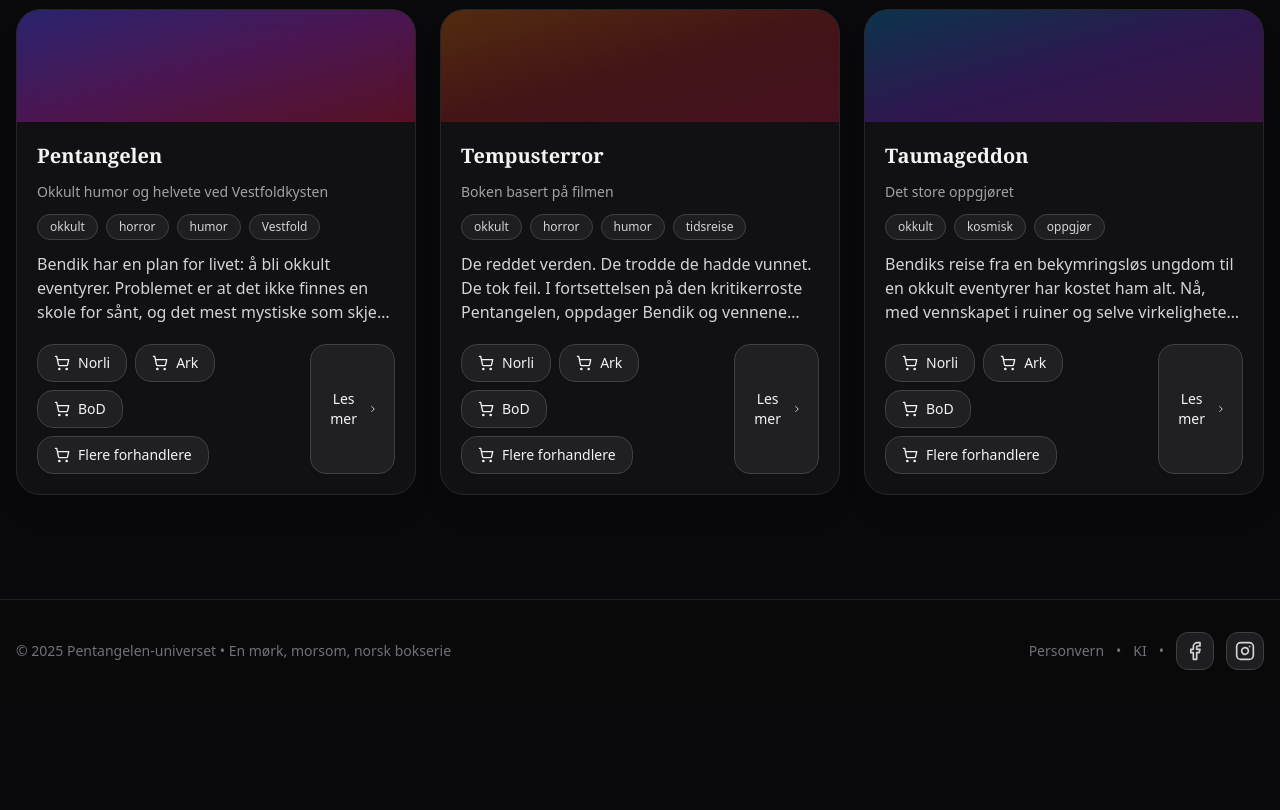
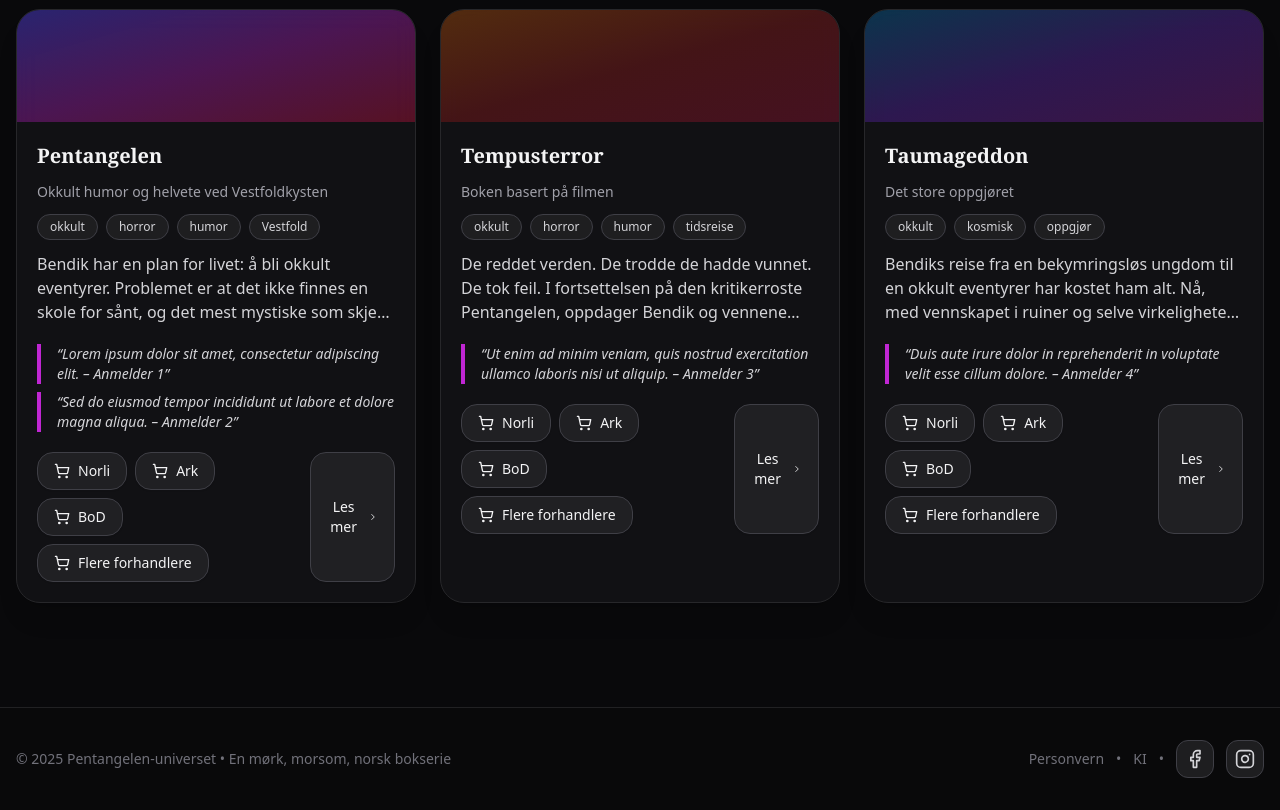
Before and after one commit to TorbenHR/pentangelen-site, a React (Vite) app: page / in a window 1280 px wide. Shown: the part 660-1470 px from the top of the page. Before the commit the page ends 1362 px from the top, so only its background shows below. Built offline with nearby package versions, Linux system fonts and the light colour scheme.

Commit message:
Legg til stilige sitater med lorem ipsum under bokbeskrivelser

```diff
--- a/src/App.jsx
+++ b/src/App.jsx
@@ -224,6 +224,10 @@ const BOOKS = [
     gradient: "from-indigo-700/50 via-fuchsia-700/40 to-rose-700/40",
     blurb:
       "Bendik har en plan for livet: å bli okkult eventyrer. Problemet er at det ikke finnes en skole for sånt, og det mest mystiske som skjer i Tønsberg er at det er noen som har agurkmiks på bensinstasjonspølsa. Men alt endrer seg den dagen han og kompisen Robban prøver å hjelpe en eksentrisk magiker som kan ha satt fyr på en leilighet. Plutselig er de Norges mest ukvalifiserte men dyktige etterforskere, jaktet av en udødelig nazisekt og skapninger som har krøpet ut av lokalhistorien. Pentangelen er en mørk, blodig og hysterisk morsom reise inn i Vestfolds hemmelige underverden, der den største trusselen kanskje ikke er glemte guder eller zombie-nazister, men dine egne dårlige ideer.",
+    quotes: [
+      { text: "Lorem ipsum dolor sit amet, consectetur adipiscing elit. – Anmelder 1" },
+      { text: "Sed do eiusmod tempor incididunt ut labore et dolore magna aliqua. – Anmelder 2" },
+    ],
     details: [
       { icon: MapPin, label: "Sted", value: "Tønsbergs mørke side" },
       { icon: Ghost, label: "Antagonist", value: "En 105 år gammel nasist og inkarnat" },
@@ -240,6 +244,9 @@ const BOOKS = [
     gradient: "from-amber-700/40 via-red-700/30 to-rose-700/30",
     blurb:
       "De reddet verden. De trodde de hadde vunnet. De tok feil. I fortsettelsen på den kritikerroste Pentangelen, oppdager Bendik og vennene hans at deres største seier bare var åpningstrekket i et mye mørkere og mer forrædersk spill. Og hva skjer når man er drevet av en sorg så dyp at man er villig til å ofre selve tidslinjen for å vinne tilbake det han har tapt.",
+    quotes: [
+      { text: "Ut enim ad minim veniam, quis nostrud exercitation ullamco laboris nisi ut aliquip. – Anmelder 3" },
+    ],
     details: [
       { icon: MapPin, label: "Sted", value: "Tønsbergs hovedpulsåre" },
       { icon: Timer, label: "Motiv", value: "Ritualer & skjulte kostnader" },
@@ -256,6 +263,9 @@ const BOOKS = [
     gradient: "from-sky-700/40 via-violet-700/30 to-fuchsia-700/30",
     blurb:
       "Bendiks reise fra en bekymringsløs ungdom til en okkult eventyrer har kostet ham alt. Nå, med vennskapet i ruiner og selve virkeligheten i ferd med å kollapse, står han overfor sitt siste valg. Han må samle restene av teamet sitt for en siste, desperat kamp, ikke bare mot monstre fra en annen dimensjon, men mot selve ideen om skjebne. Det blir en siste konfrontasjon der den største seieren ikke er å redde verden, men å redde sjelen til en venn.",
+    quotes: [
+      { text: "Duis aute irure dolor in reprehenderit in voluptate velit esse cillum dolore. – Anmelder 4" },
+    ],
     details: [
       { icon: MapPin, label: "Sted", value: "Vestfold og Jerusalem" },
       { icon: Ghost, label: "Trussel", value: "En gudefar med kjøleboks" },
@@ -444,6 +454,18 @@ function BooksGrid({ setRoute, setSelectedBook }) {
                 ))}
               </div>
               <p className="line-clamp-3 text-zinc-300">{b.blurb}</p>
+              {b.quotes && b.quotes.length > 0 && (
+                <div className="space-y-2 pt-2">
+                  {b.quotes.map((q, i) => (
+                    <blockquote
+                      key={i}
+                      className="border-l-4 border-fuchsia-600 pl-4 italic text-zinc-300 text-sm"
+                    >
+                      “{q.text}”
+                    </blockquote>
+                  ))}
+                </div>
+              )}
               <div className="flex items-center justify-end pt-2">
                 <div className="flex gap-2">
                   <RetailerButtons title={b.title} author={b.author} compact />
```
